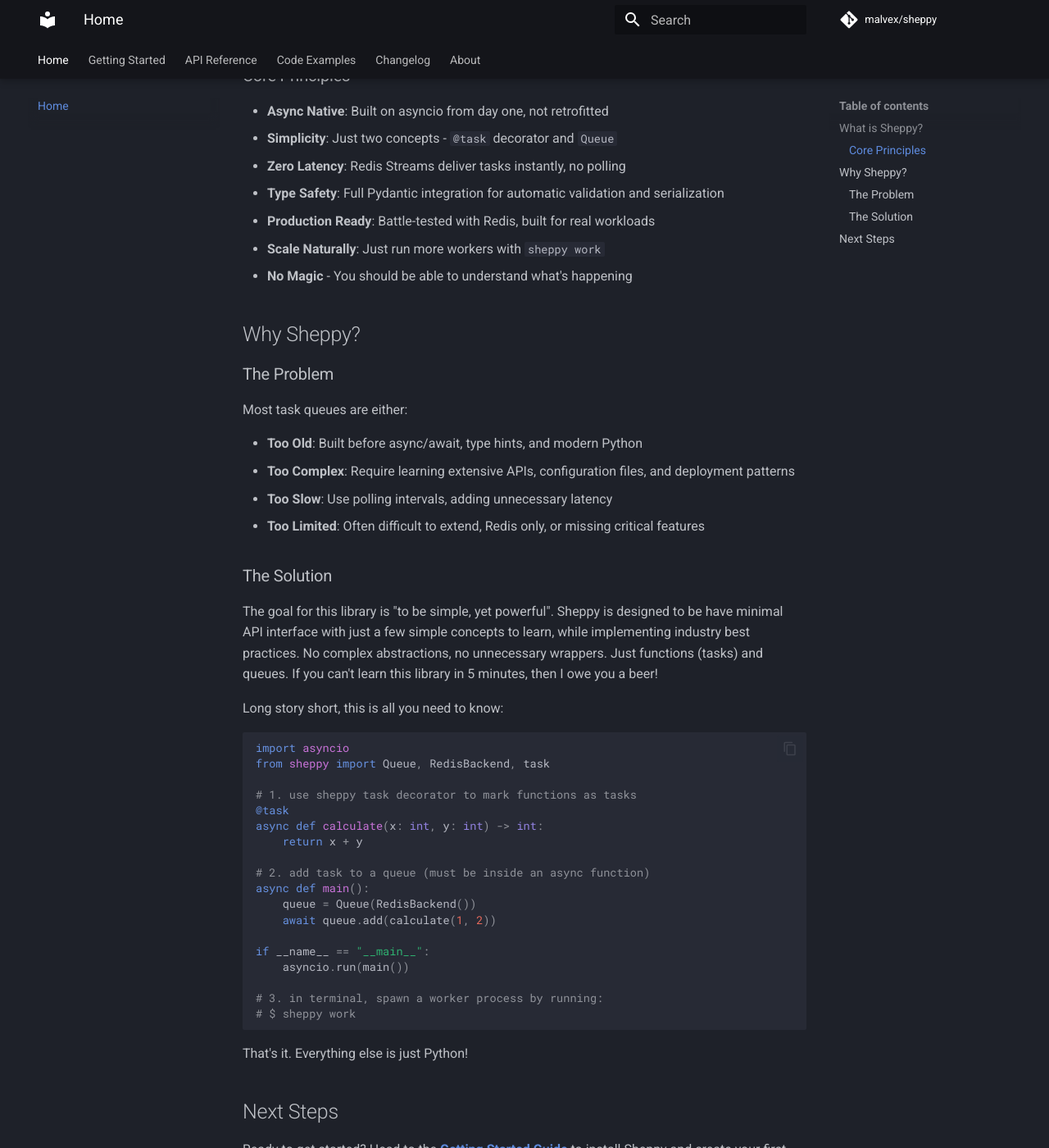
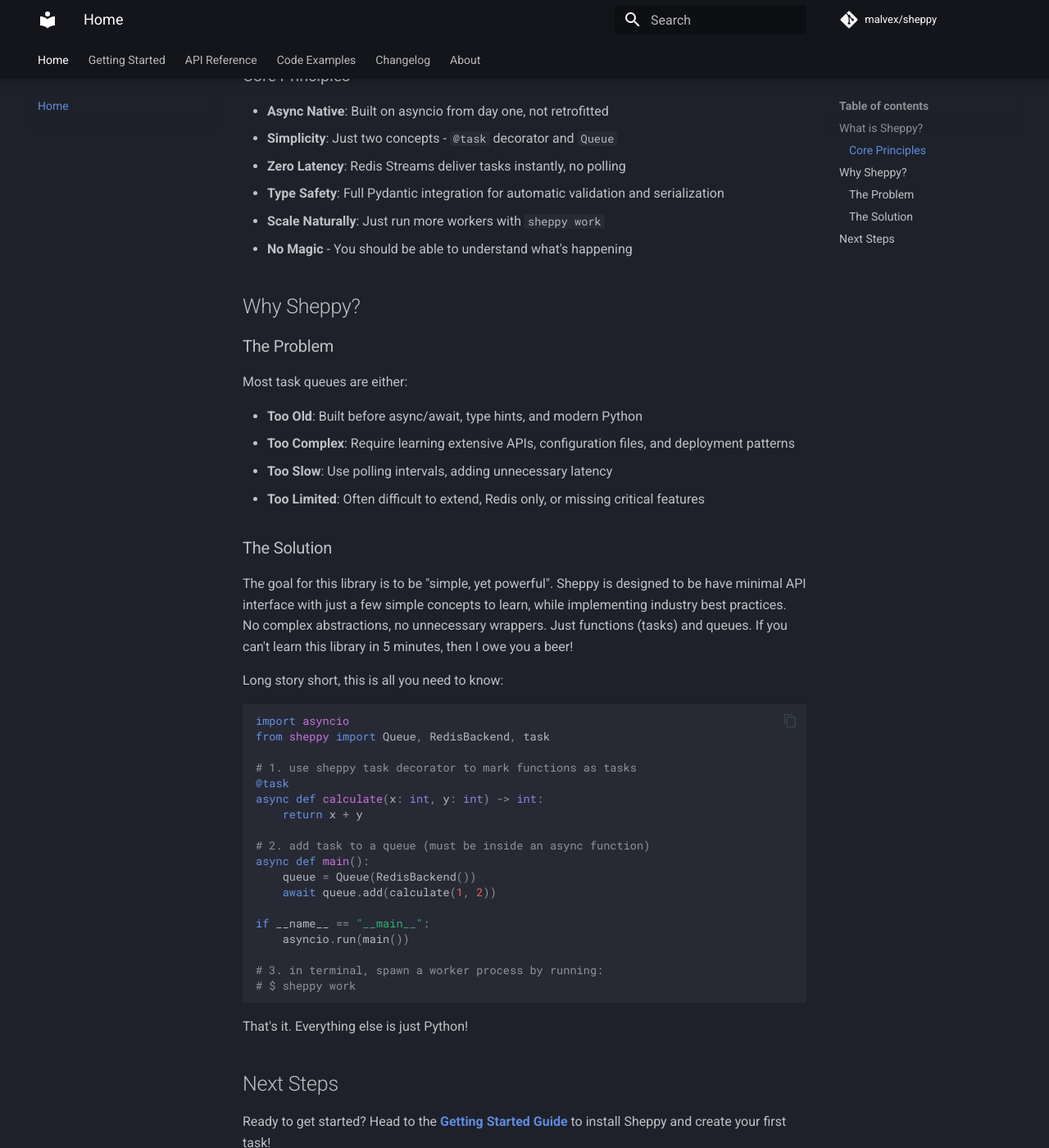
Before and after one commit to malvex/sheppy, an MkDocs documentation site: the page built from docs/index.md, in a window 1280 px wide and 1400 px high, scrolled down 402 px. Shown: the whole window at 82% size. Built offline with MkDocs 1.6.1 and Material for MkDocs 9.7.7, drawn with Linux system fonts in a browser that asks for light colours; plug-ins that fetch from the network failed and are left out; comment, search, counter and statistics services are not loaded; some of the changed text lies outside the part shown.

Commit message:
docs: fixes

```diff
--- a/docs/index.md
+++ b/docs/index.md
@@ -12,7 +12,6 @@
 - **Simplicity**: Just two concepts - `@task` decorator and `Queue`
 - **Zero Latency**: Redis Streams deliver tasks instantly, no polling
 - **Type Safety**: Full Pydantic integration for automatic validation and serialization
-- **Production Ready**: Battle-tested with Redis, built for real workloads
 - **Scale Naturally**: Just run more workers with `sheppy work`
 - **No Magic** - You should be able to understand what's happening
 
@@ -29,7 +28,7 @@
 
 ### The Solution
 
-The goal for this library is "to be simple, yet powerful". Sheppy is designed to be have minimal API interface with just a few simple concepts to learn, while implementing industry best practices. No complex abstractions, no unnecessary wrappers. Just functions (tasks) and queues. If you can't learn this library in 5 minutes, then I owe you a beer!
+The goal for this library is to be "simple, yet powerful". Sheppy is designed to be have minimal API interface with just a few simple concepts to learn, while implementing industry best practices. No complex abstractions, no unnecessary wrappers. Just functions (tasks) and queues. If you can't learn this library in 5 minutes, then I owe you a beer!
 
 Long story short, this is all you need to know:
 
--- a/mkdocs.yml
+++ b/mkdocs.yml
@@ -132,5 +132,3 @@
       link: https://pypi.org/project/sheppy/
     - icon: fontawesome/brands/docker
       link: https://hub.docker.com/r/malvex/sheppy
-
-copyright: Copyright &copy; 2025 malvex
```
Also changed, not shown: docs/getting-started/quickstart.md (+1 -1 lines), docs/getting-started/testing.md (+1 -1 lines).
